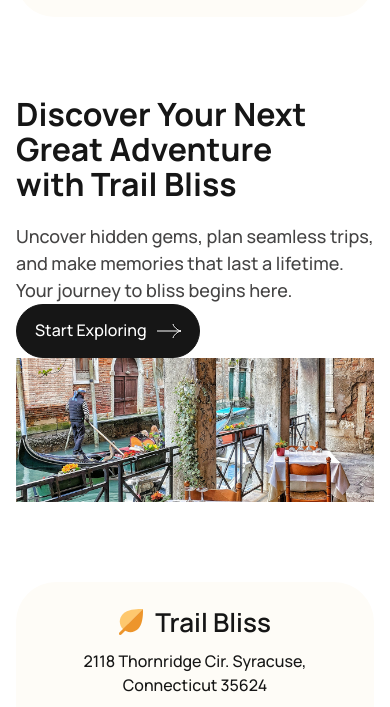
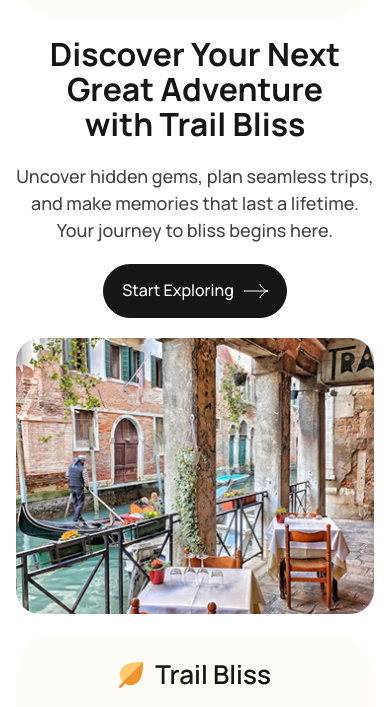
Before and after one commit to extremum9/trail-bliss, a website built with Vite: page index.html in a window 390 px wide. Shown: the part 80-787 px from the top of the page. Built offline with nearby package versions, Linux system fonts and the light colour scheme.

Commit message:
feat(hero-section): add styles, make section responsive down to 320px

```diff
--- a/index.html
+++ b/index.html
@@ -116,9 +116,21 @@
             </div>
           </header>
 
-          <div class="hero-image">
-            <img src="/images/hero-image.jpg" width="1240" height="500" alt />
-          </div>
+          <picture>
+            <source
+              media="(max-width: 29.99875em)"
+              srcset="/images/hero/hero-image-mobile.jpg"
+              width="362"
+              height="280"
+            />
+            <img
+              class="hero-image"
+              src="/images/hero/hero-image.jpg"
+              width="1240"
+              height="500"
+              alt
+            />
+          </picture>
         </div>
       </section>
     </main>
--- a/src/styles/_utilities.scss
+++ b/src/styles/_utilities.scss
@@ -1,11 +1,11 @@
 @use 'abstracts' as *;
 
 .padding-block-80 {
-  padding-block: toRem(80);
+  padding-block: fluid(80, 20);
 }
 
 .padding-block-120 {
-  padding-block: toRem(120);
+  padding-block: fluid(120, 40);
 }
 
 .container {
@@ -47,11 +47,15 @@
   &-intro-split {
     display: grid;
     gap: fluid(24, 20);
+    @include breakpoint-md-down {
+      text-align: center;
+    }
   }
 
   &-intro {
     justify-items: start;
     &-split {
+      align-items: start;
       justify-content: space-between;
     }
   }
--- /dev/null
+++ b/src/styles/sections/_hero.scss
@@ -0,0 +1,25 @@
+@use '../abstracts' as *;
+
+.hero {
+  &-section {
+    .section-intro-split {
+      margin-block-end: fluid(40, 20);
+      @include breakpoint-md-up {
+        grid-template-columns: 0.67fr 0.33fr;
+      }
+    }
+
+    .section-subtitle {
+      margin-block-end: fluid(24, 20);
+    }
+  }
+
+  &-image {
+    width: 100%;
+    aspect-ratio: 1200 / 500;
+    border-radius: toRem(24);
+    @include breakpoint-xs-down {
+      aspect-ratio: 362 / 280;
+    }
+  }
+}
--- /dev/null
+++ b/src/styles/sections/_index.scss
@@ -0,0 +1 @@
+@forward 'hero';
```
Also changed, not shown: src/main.scss (+9 -8 lines), public/images/hero/hero-image-mobile.jpg (added), public/images/hero/hero-image.jpg (renamed from public/images/hero-image.jpg).
